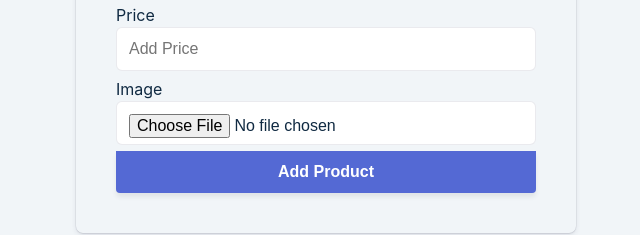
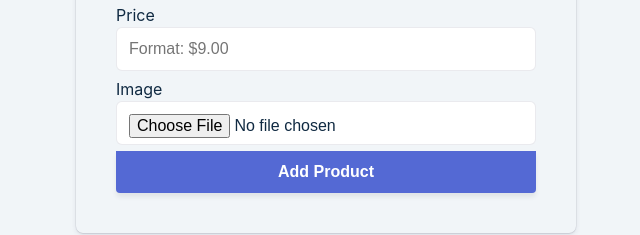
Before and after one commit to xconnor9896/s1-capstone, a website: page public/Pages/addItem.html in a window 1280 px wide. Shown: the part 219-454 px from the top of the page, 314-954 px from the left. Drawn offline with nearby package versions, Linux system fonts and the light colour scheme; no server answers.

Commit message:
made format for price clearer

```diff
--- a/public/Pages/addItem.html
+++ b/public/Pages/addItem.html
@@ -28,7 +28,7 @@
 
         <div class="form-row">
             <label for="name">Price</label>
-            <input type="text" id="price" class='form-input' placeholder="Add Price">
+            <input type="text" id="price" class='form-input' placeholder="Format: $9.00">
         </div>
 
         <div class="form-row">
```
